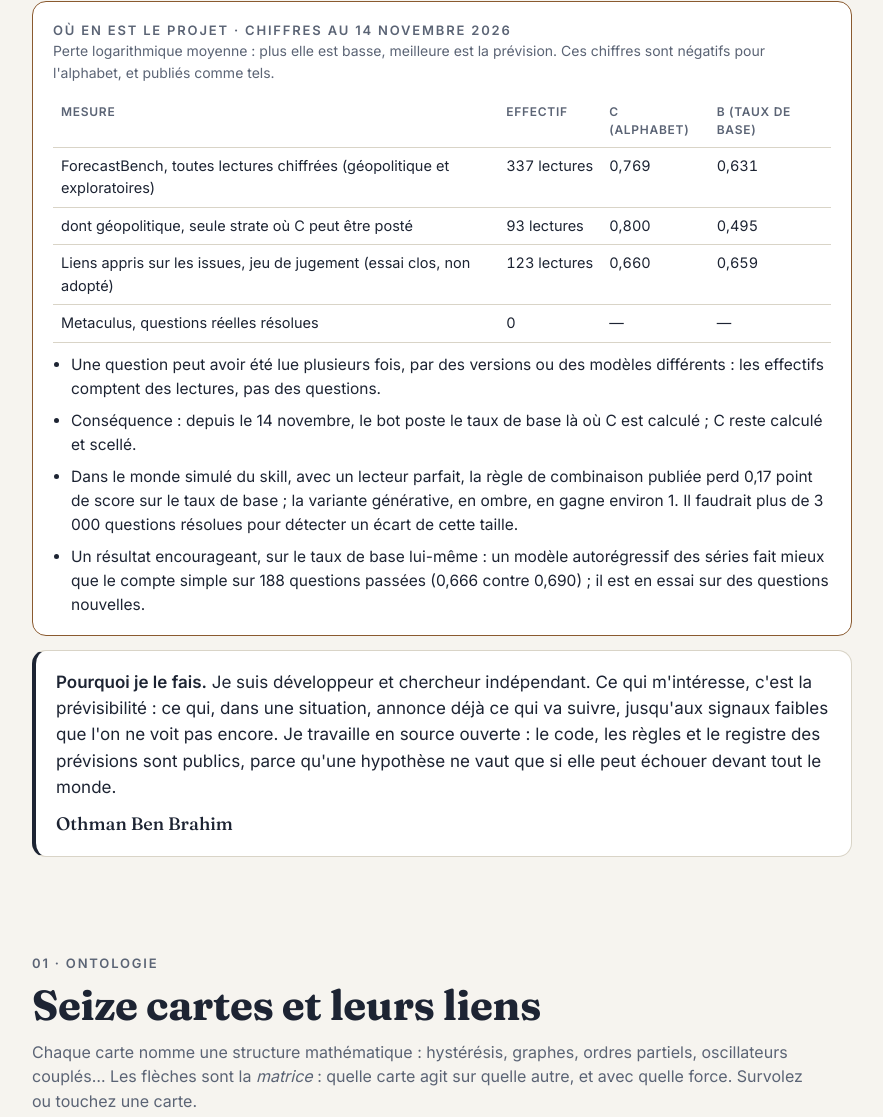
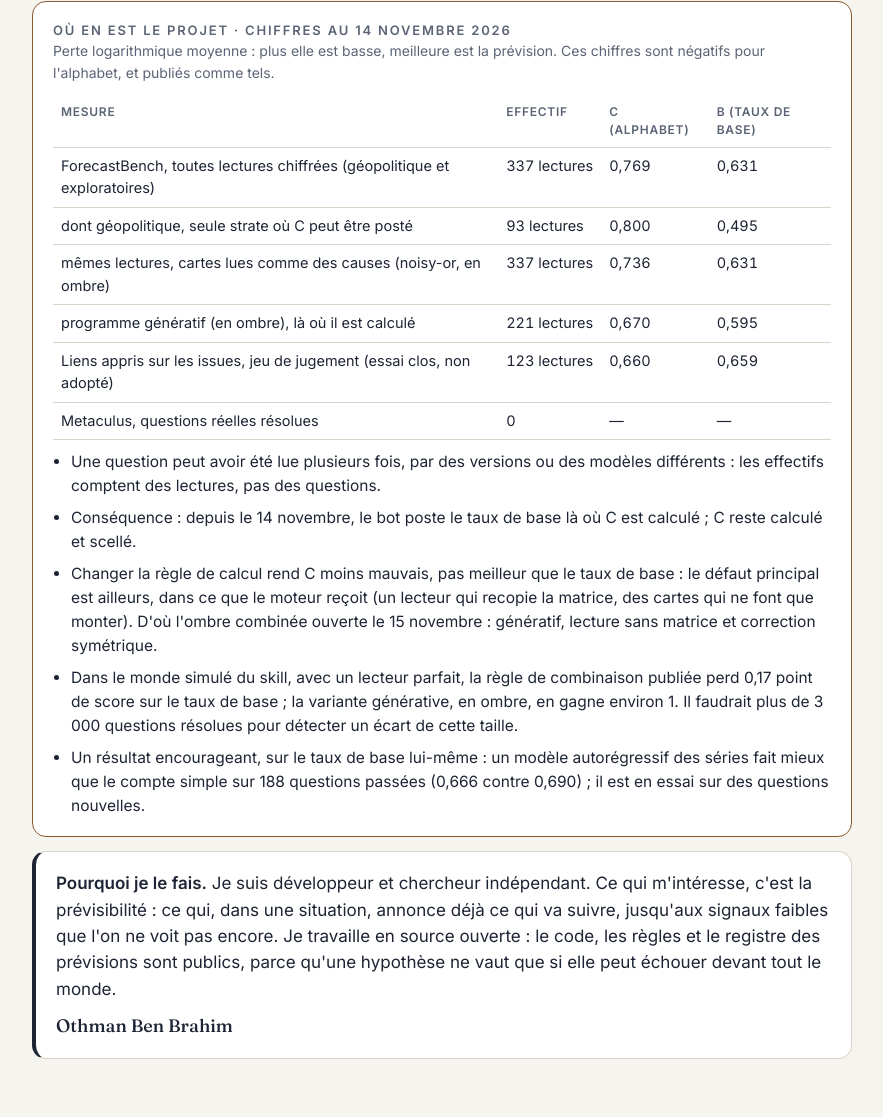
Before and after one commit to Othman-Benbrahim/arbre-de-la-connaissance, a plain HTML site: page index.html in a window 1280 px wide. Shown: the part 1302-2419 px from the top of the page, without its empty margins (72-955 px from the left). Drawn offline with Linux system fonts and the light colour scheme.

Commit message:
Vérité de la page : chiffres des ombres de calcul, ombre combinée, fondements vérifiés (Desclés, Aristote) au lieu d'une attribution inventée
Co-Authored-By: Claude Opus 5.5 <noreply@anthropic.com>
Claude-Session: https://claude.ai/code/session_019uuvnoGDKM47aR6VQmt3Kp

```diff
--- a/index.html
+++ b/index.html
@@ -64,6 +64,8 @@
         <tbody>
           <tr><td>ForecastBench, toutes lectures chiffrées (géopolitique et exploratoires)</td><td>337 lectures</td><td>0,769</td><td>0,631</td></tr>
           <tr><td>dont géopolitique, seule strate où C peut être posté</td><td>93 lectures</td><td>0,800</td><td>0,495</td></tr>
+          <tr><td>mêmes lectures, cartes lues comme des causes (noisy-or, en ombre)</td><td>337 lectures</td><td>0,736</td><td>0,631</td></tr>
+          <tr><td>programme génératif (en ombre), là où il est calculé</td><td>221 lectures</td><td>0,670</td><td>0,595</td></tr>
           <tr><td>Liens appris sur les issues, jeu de jugement (essai clos, non adopté)</td><td>123 lectures</td><td>0,660</td><td>0,659</td></tr>
           <tr><td>Metaculus, questions réelles résolues</td><td>0</td><td>—</td><td>—</td></tr>
         </tbody>
@@ -71,6 +73,7 @@
       <ul>
         <li>Une question peut avoir été lue plusieurs fois, par des versions ou des modèles différents : les effectifs comptent des lectures, pas des questions.</li>
         <li>Conséquence : depuis le 14 novembre, le bot poste le taux de base là où C est calculé ; C reste calculé et scellé.</li>
+        <li>Changer la règle de calcul rend C moins mauvais, pas meilleur que le taux de base : le défaut principal est ailleurs, dans ce que le moteur reçoit (un lecteur qui recopie la matrice, des cartes qui ne font que monter). D'où l'ombre combinée ouverte le 15 novembre : génératif, lecture sans matrice et correction symétrique.</li>
         <li>Dans le monde simulé du skill, avec un lecteur parfait, la règle de combinaison publiée perd 0,17 point de score sur le taux de base ; la variante générative, en ombre, en gagne environ 1. Il faudrait plus de 3 000 questions résolues pour détecter un écart de cette taille.</li>
         <li>Un résultat encourageant, sur le taux de base lui-même : un modèle autorégressif des séries fait mieux que le compte simple sur 188 questions passées (0,666 contre 0,690) ; il est en essai sur des questions nouvelles.</li>
       </ul>
--- a/theorie.js
+++ b/theorie.js
@@ -26,7 +26,8 @@ const THEORIE = {
    { source: "Murphy, Probabilistic Machine Learning (2026)", idee: "Multiplier des indices suppose leur indépendance ; des causes convergentes forment un collider.", fonde: "Le calcul nommé exactement (score log-linéaire) ; ombres du tempérage, des médiateurs et de l'ablation." },
    { source: "Poole & Mackworth, Artificial Intelligence (3ᵉ éd.)", idee: "Le noisy-or : chaque cause seule produirait l'événement avec sa chance propre.", fonde: "L'ombre « noisy-or » : les cartes lues comme des causes plutôt que des indices." },
    { source: "Wong, Goodman, Tenenbaum et al. (2023)", idee: "Traduire le langage en programme probabiliste.", fonde: "Le programme génératif en ombre ; le traducteur des liens affirmés par les textes ; la pépinière d'arêtes candidates." },
-   { source: "Desclés, Boudon, Verleyen…", idee: "Typologies de la causalité, causativité, fonctionnalisme.", fonde: "Notes de référence du projet : le vocabulaire des liaisons (inclusion, renforcement, transfert, « averti »)." }
+   { source: "Desclés & Guentchéva (1998)", idee: "La causalité relie deux situations sans exiger d'agent ; elle se distingue de la causativité et de la transitivité.", fonde: "Note du projet : pas de correspondance un mot → une carte, le contexte décide ; contrôle et effectuation séparés. Gestes proposés, sans effet sur les probabilités." },
+   { source: "Aristote, les quatre causes (via une note du projet)", idee: "Matérielle, formelle, efficiente, finale.", fonde: "Un constat : l'alphabet ne code que la cause formelle, la forme d'une situation. Prédire à partir de la forme seule est une thèse forte, non démontrée : c'est précisément l'hypothèse mise à l'épreuve." }
   ]},
   { famille: "Prévision et mesure", couleur: "--r4", apports: [
    { source: "Tetlock ; tournois de prévision", idee: "Sceller avant de savoir, comparer à un témoin, scorer.", fonde: "Prévisions scellées, trois bras comparés, score de Brier et perte log." },
@@ -76,9 +77,10 @@ const THEORIE = {
   { titre: "Freins (arêtes inhibitrices)", statut: "ombre", inspiration: "Une structure peut borner le mécanisme d'une autre.", question: "Six liens qui font baisser la probabilité corrigent-ils le biais à la hausse ?", critere: "Sortis du calcul publié, enregistrés en ombre." },
   { titre: "Correction symétrique", statut: "ombre", inspiration: "Le moteur ne compte que les cartes présentes.", question: "Une carte contredite par les faits doit-elle faire baisser autant qu'elle aurait fait monter ?", critere: "Scellée à chaque lecture, scorée à part." },
   { titre: "Décalage appris (correction du biais)", statut: "ombre", inspiration: "Le biais à la hausse de C mesuré sur les tests rétrospectifs.", question: "Un décalage fixe de la cote corrige-t-il C ?", critere: "Proposé seulement s'il gagne hors échantillon ; ne touche jamais le bras posté." },
-  { titre: "Les cartes comme causes (noisy-or)", statut: "ombre", inspiration: "Poole & Mackworth.", question: "Lire les cartes comme des causes plutôt que des indices change-t-il p ?", critere: "Calculé en ombre, jamais publié." },
+  { titre: "Les cartes comme causes (noisy-or)", statut: "ombre", inspiration: "Poole & Mackworth.", question: "Lire les cartes comme des causes plutôt que des indices change-t-il p ?", critere: "En ombre. Sur 337 lectures résolues : perte log 0,736 contre 0,769 pour C, mais 0,631 pour B." },
   { titre: "Tempérage des multiplicateurs", statut: "ombre", inspiration: "Murphy (2026).", question: "Élever le produit à une puissance fixée d'avance limite-t-il la surconfiance ?", critere: "En ombre ; α fixé avant mesure." },
-  { titre: "Programme génératif", statut: "ombre", inspiration: "Wong, Goodman, Tenenbaum et al. (2023).", question: "Un modèle génératif conditionné sur la lecture et les rejets fait-il mieux ?", critere: "En ombre, comparé à C." },
+  { titre: "Programme génératif", statut: "ombre", inspiration: "Wong, Goodman, Tenenbaum et al. (2023).", question: "Un modèle génératif conditionné sur la lecture et les rejets fait-il mieux ?", critere: "En ombre. Sur 221 lectures résolues : perte log 0,670 contre 0,805 pour C, mais 0,595 pour B. Il améliore C sans battre le taux de base." },
+  { titre: "Ombre combinée", statut: "ombre", inspiration: "Décision d'auteur du 15 novembre 2026, après un audit externe.", question: "Le génératif, appliqué à la lecture sans matrice et corrigé par la symétrie, réduit-il les deux défauts mesurés : le lecteur qui recopie et C qui ne peut que monter ?", critere: "En ombre depuis la version 0.10.103, descriptif. Limite déclarée : le génératif compte déjà les candidates contredites, la symétrie peut les recompter ; les deux composantes sont gardées à part." },
   { titre: "Médiateurs et ablation", statut: "ombre", inspiration: "Murphy ; Pearl.", question: "Que vaut chaque carte retirée seule ? Une arête lue comme effet total écarte-t-elle son médiateur ?", critere: "Sondes du moteur, jamais publiées." },
   { titre: "Nouveau départ à contexte vide", statut: "ombre", inspiration: "Billet « idea basins » : la deuxième correction ne sauvait aucun dossier.", question: "Une lecture neuve, sans l'historique, réussit-elle là où la correction échoue ?", critere: "En ombre, à la deuxième correction." },
   { titre: "Contradicteur", statut: "ombre", inspiration: "Un second modèle qui critique la lecture.", question: "Une critique indépendante améliore-t-elle C ?", critere: "Scellé et jamais posté tant qu'il ne fait pas mieux." },
```
